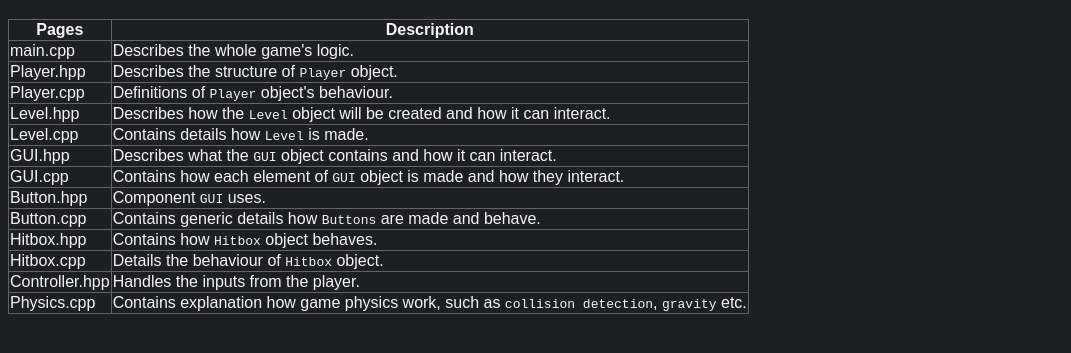
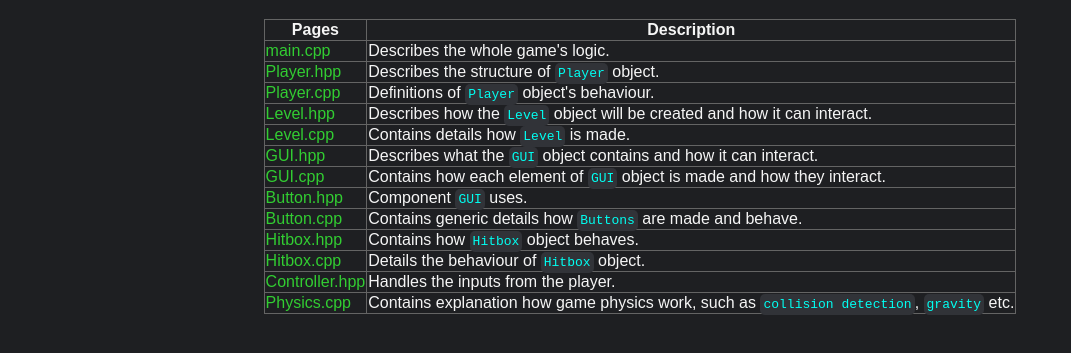
Before and after one commit to ChuzaWick420/2D-Platformer-Game, a plain HTML site: page docs/index.html in a window 1280 px wide. Shown: the part 61-414 px from the top of the page, without its empty margins (0-1071 px from the left). Drawn offline with Linux system fonts and the light colour scheme.

Commit message:
Added style to filenames and code names, centered the table as well
The table uses auto margins to center itself

```diff
--- a/docs/index.html
+++ b/docs/index.html
@@ -17,55 +17,55 @@
         </thead>
         <tbody>
             <tr>
-                <td><a>main.cpp</a></td>
+                <td><a><span class="filename">main.cpp</span></a></td>
                 <td>Describes the whole game's logic.</td>
             </tr>
             <tr>
-                <td><a>Player.hpp</a></td>
+                <td><a><span class="filename">Player.hpp</span></a></td>
                 <td>Describes the structure of <code>Player</code> object.</td>
             </tr>
             <tr>
-                <td><a>Player.cpp</a></td>
+                <td><a><span class="filename">Player.cpp</span></a></td>
                 <td>Definitions of <code>Player</code> object's behaviour.</td>
             </tr>
             <tr>
-                <td><a>Level.hpp</a></td>
+                <td><a><span class="filename">Level.hpp</span></a></td>
                 <td>Describes how the <code>Level</code> object will be created and how it can interact.</td>
             </tr>
             <tr>
-                <td><a>Level.cpp</a></td>
+                <td><a><span class="filename">Level.cpp</span></a></td>
                 <td>Contains details how <code>Level</code> is made.</td>
             </tr>
             <tr>
-                <td><a>GUI.hpp</a></td>
+                <td><a><span class="filename">GUI.hpp</span></a></td>
                 <td>Describes what the <code>GUI</code> object contains and how it can interact.</td>
             </tr>
             <tr>
-                <td><a>GUI.cpp</a></td>
+                <td><a><span class="filename">GUI.cpp</span></a></td>
                 <td>Contains how each element of <code>GUI</code> object is made and how they interact.</td>
             </tr>
             <tr>
-                <td><a>Button.hpp</a></td>
+                <td><a><span class="filename">Button.hpp</span></a></td>
                 <td>Component <code>GUI</code> uses.</td>
             </tr>
             <tr>
-                <td><a>Button.cpp</a></td>
+                <td><a><span class="filename">Button.cpp</span></a></td>
                 <td>Contains generic details how <code>Buttons</code> are made and behave.</td>
             </tr>
             <tr>
-                <td><a>Hitbox.hpp</a></td>
+                <td><a><span class="filename">Hitbox.hpp</span></a></td>
                 <td>Contains how <code>Hitbox</code> object behaves.</td>
             </tr>
             <tr>
-                <td><a>Hitbox.cpp</a></td>
+                <td><a><span class="filename">Hitbox.cpp</span></a></td>
                 <td>Details the behaviour of <code>Hitbox</code> object.</td>
             </tr>
             <tr>
-                <td><a>Controller.hpp</a></td>
+                <td><a><span class="filename">Controller.hpp</span></a></td>
                 <td>Handles the inputs from the player.</td>
             </tr>
             <tr>
-                <td><a>Physics.cpp</a></td>
+                <td><a><span class="filename">Physics.cpp</span></a></td>
                 <td>Contains explanation how game physics work, such as <code>collision detection</code>, <code>gravity</code> etc.</td>
             </tr>
         </tbody>
--- a/docs/styles.css
+++ b/docs/styles.css
@@ -12,6 +12,26 @@
     border-collapse: collapse;
 }
 
+#src_code_description_table {
+
+    margin-left: auto;
+    margin-right: auto;
+
+}
+
+.filename {
+    color: limegreen;
+}
+
+code {
+
+    background-color: rgb(49, 51, 56);
+    border-radius: 5px;
+    padding: 3px;
+    color: rgb(0, 255, 242);
+
+}
+
 body {
 
     font-family: Arial, sans-serif;
```
